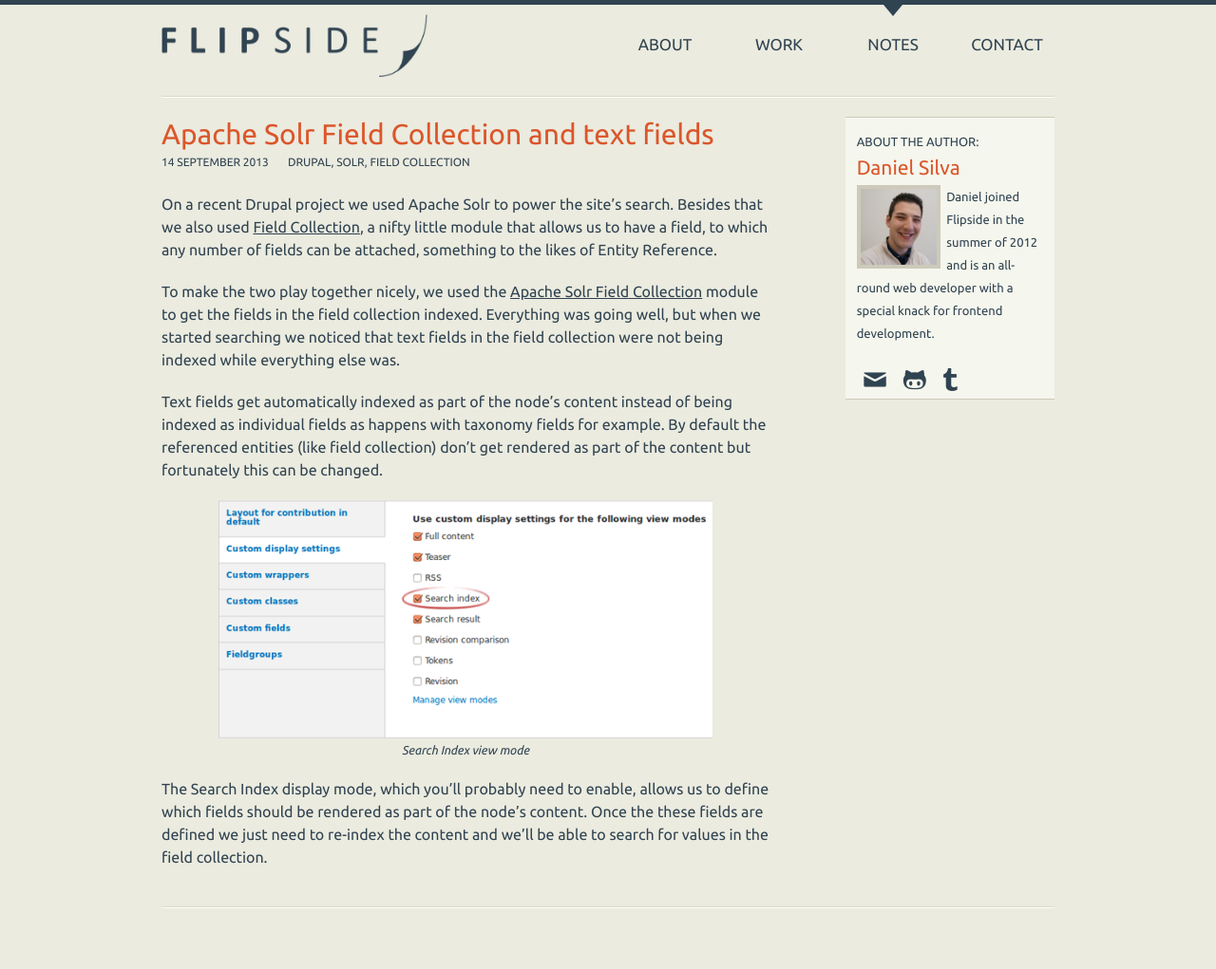
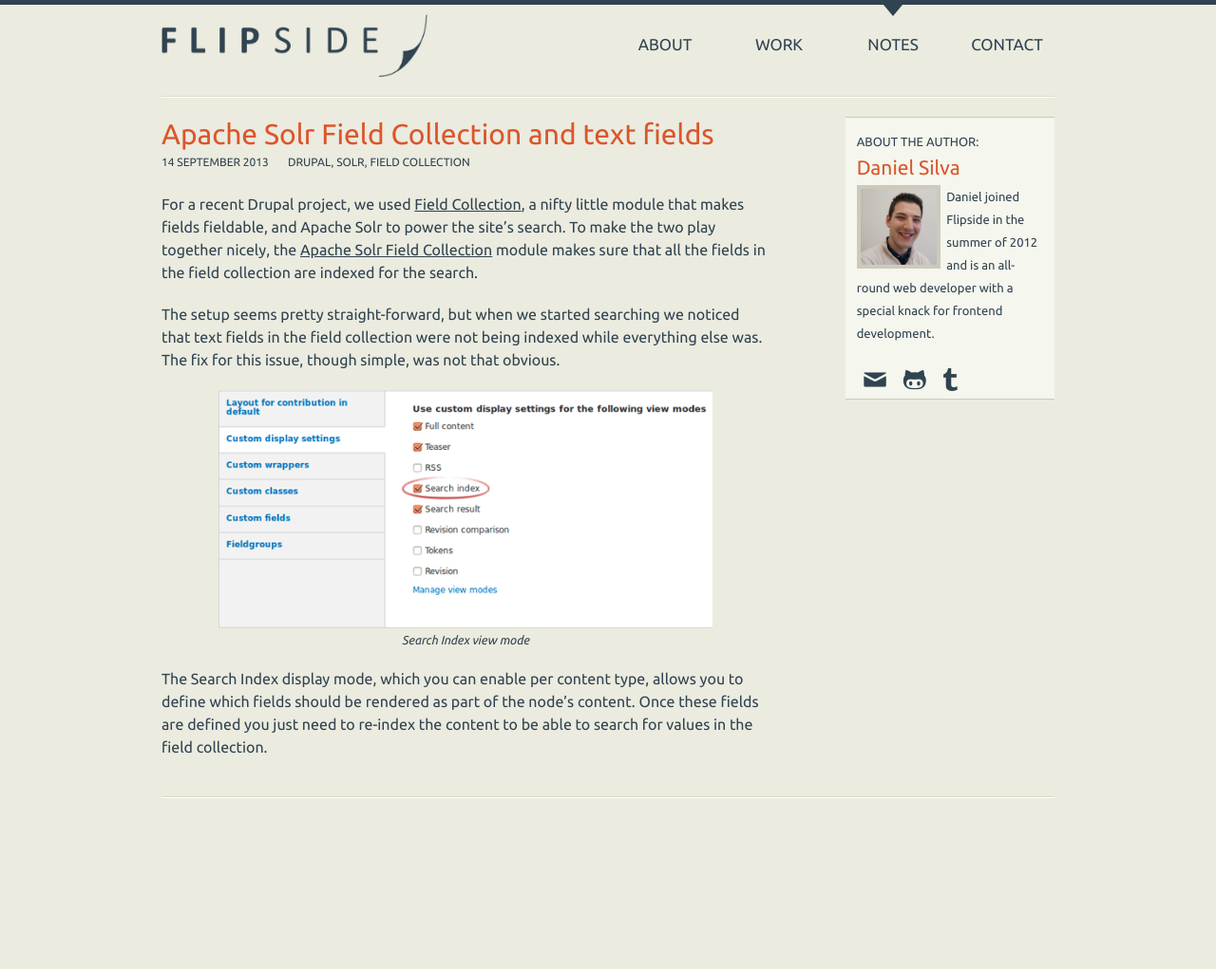
Before and after one commit to flipside-org/flipside.org, a Jekyll site: the page built from _posts/notes/2013-09-14-apache-solr-field-collection-text-fields.md, in a window 1280 px wide. Shown: the whole page at 95% size. Built offline with Jekyll 4.4.1, drawn with Linux system fonts in a browser that asks for light colours; nearby versions of some CDN libraries; after the commit the page ends 905 px from its top, so only the background shows below that.

Commit message:
Changes to Apache Solr blog post

```diff
--- a/_posts/notes/2013-09-14-apache-solr-field-collection-text-fields.md
+++ b/_posts/notes/2013-09-14-apache-solr-field-collection-text-fields.md
@@ -14,15 +14,13 @@
 
 ---
 
-On a recent Drupal project we used Apache Solr to power the site's search. Besides that we also used [Field Collection](https://drupal.org/project/field_collection), a nifty little module that allows us to have a field, to which any number of fields can be attached, something to the likes of Entity Reference.
+For a recent Drupal project, we used [Field Collection](https://drupal.org/project/field_collection), a nifty little module that makes fields fieldable, and Apache Solr to power the site's search. To make the two play together nicely, the [Apache Solr Field Collection](https://drupal.org/project/apachesolr_field_collection) module makes sure that all the fields in the field collection are indexed for the search.
 
-To make the two play together nicely, we used the [Apache Solr Field Collection](https://drupal.org/project/apachesolr_field_collection) module to get the fields in the field collection indexed. Everything was going well, but when we started searching we noticed that text fields in the field collection were not being indexed while everything else was.
-
-Text fields get automatically indexed as part of the node's content instead of being indexed as individual fields as happens with taxonomy fields for example. By default the referenced entities (like field collection) don't get rendered as part of the content but fortunately this can be changed.
+The setup seems pretty straight-forward, but when we started searching we noticed that text fields in the field collection were not being indexed while everything else was. The fix for this issue, though simple, was not that obvious.
 
 <div class="image-with-caption eleven columns alpha omega">
   <img src="/images/notes/search-index-view-mode.png" class="nine columns offset-by-one inset-by-one border alpha omega" alt="Search index view mode" />
   <span>Search Index view mode</span>
 </div>
 
-The Search Index display mode, which you'll probably need to enable, allows us to define which fields should be rendered as part of the node's content. Once the these fields are defined we just need to re-index the content and we'll be able to search for values in the field collection.
+The Search Index display mode, which you can enable per content type, allows you to define which fields should be rendered as part of the node's content. Once these fields are defined you just need to re-index the content to be able to search for values in the field collection.
```
